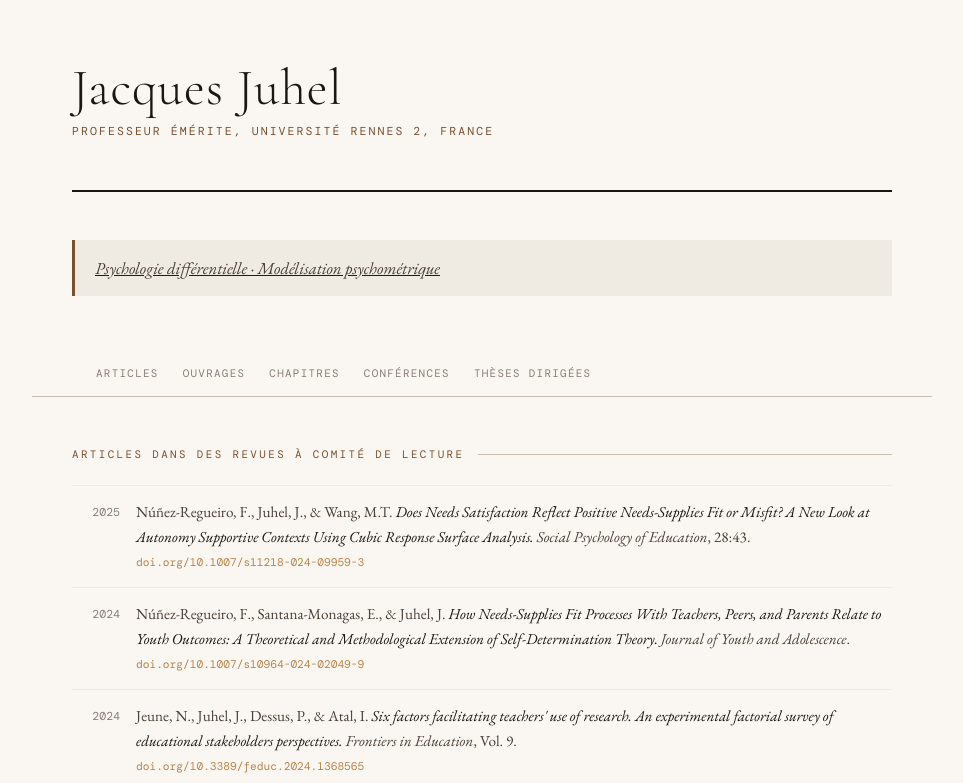
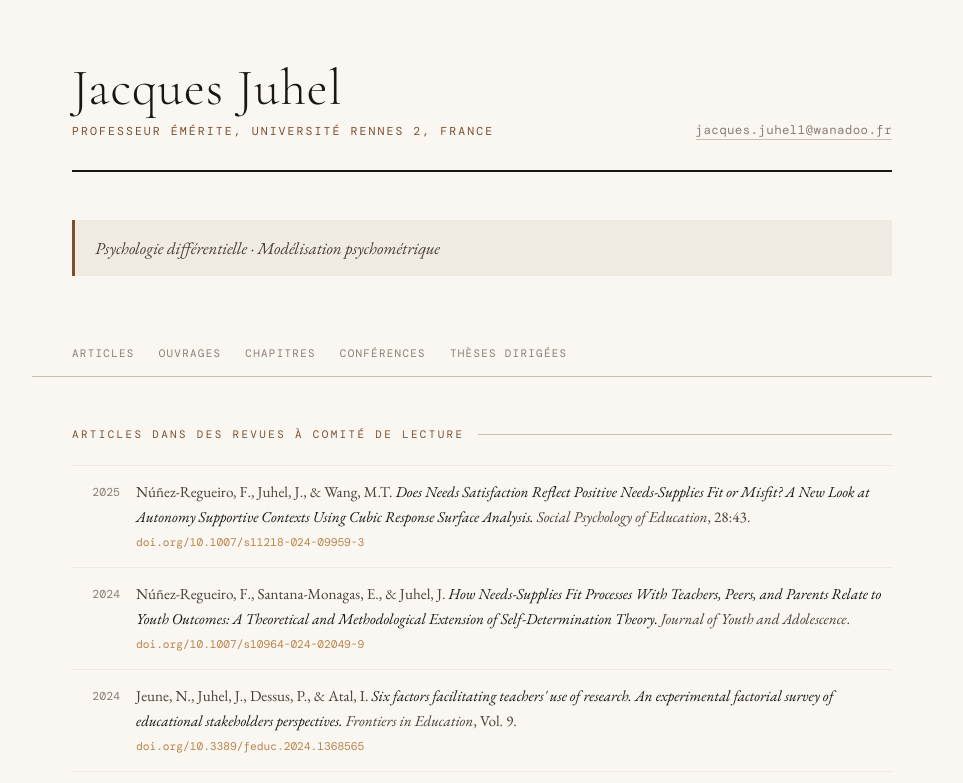
Before and after one commit to JuhelJacques/JuhelJacques.github.io, a plain HTML site: page index.html in a window 1280 px wide. Shown: the top 783 px of the page, without its empty margins (158-1121 px from the left). Drawn offline with nearby package versions, Linux system fonts and the light colour scheme; a web font is replaced by a local one.

Commit message:
index.html

```diff
--- a/index.html
+++ b/index.html
@@ -264,8 +264,9 @@
     <h1>Jacques Juhel</h1>
     <p class="grade">Professeur émérite, Université Rennes 2, France</p>
   </div>
+
   <div class="header-right">
-      <a href="mailto:jacques.juhel1@wanadoo.fr"/a>
+    <a href="mailto:jacques.juhel1@wanadoo.fr">jacques.juhel1@wanadoo.fr</a>
   </div>
 </header>
 
```
Lines whose indentation alone changed are shown as unchanged.
